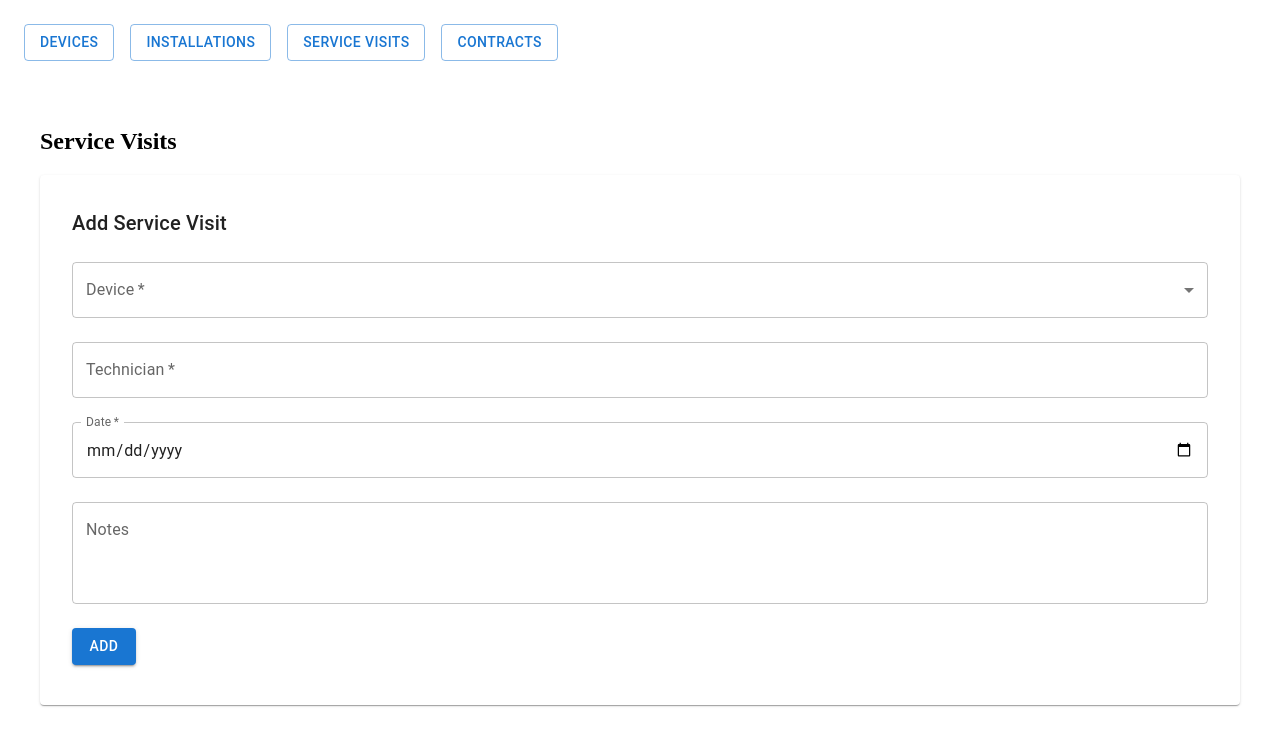
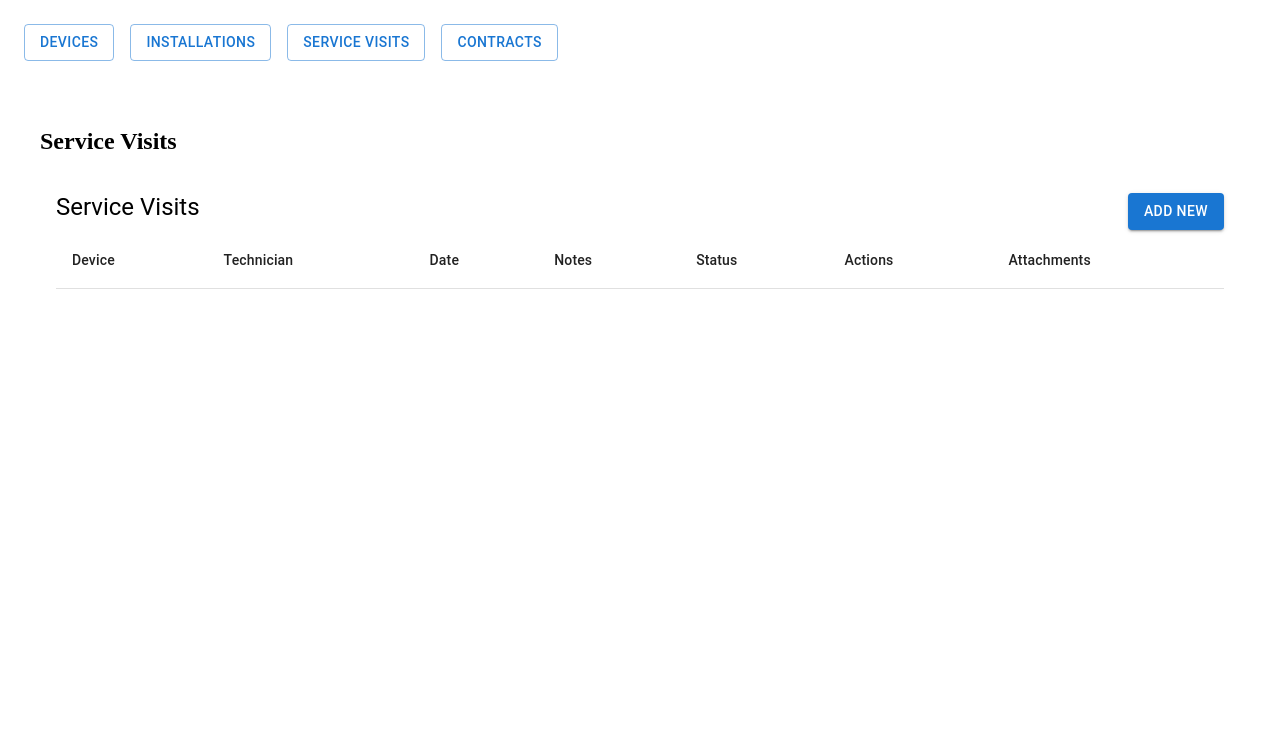
Before and after one commit to Naveed69/Janitri-Assignment, a React (Vite) app in the folder janatri/: page /visits in a window 1280 px wide. Shown: the top 746 px of the page. Built offline with nearby package versions, Linux system fonts and the light colour scheme.

Commit message:
created service visit forms

```diff
--- a/janatri/src/features/serviceVisits/serviceVisitsSlice.js
+++ b/janatri/src/features/serviceVisits/serviceVisitsSlice.js
@@ -23,10 +23,12 @@ const serviceVisitsSlice = createSlice({
       },
     },
 
-    markServiceDone(state, action) {
-      const visit = state.find((v) => v.id === action.payload);
+    markServiceDone: (state, action) => {
+      const { id, attachments } = action.payload;
+      const visit = state.find((v) => v.id === id);
       if (visit) {
         visit.status = "done";
+        visit.attachments = attachments || [];
         localStorage.setItem("serviceVisits", JSON.stringify(state));
       }
     },
--- a/janatri/src/pages/ServiceVisits/ServiceVisits.jsx
+++ b/janatri/src/pages/ServiceVisits/ServiceVisits.jsx
@@ -1,8 +1,6 @@
-import React from "react";
-import ServiceVisitForm from "./components/ServiceVisitForm";
+import React, { useState } from "react";
 import ServiceVisitList from "./components/ServiceVisitList";
 import styles from "./ServiceVisits.module.scss";
-import { useState } from "react";
 import { useSelector } from "react-redux";
 
 const ServiceVisits = () => {
@@ -14,11 +12,11 @@ const ServiceVisits = () => {
   return (
     <div className={styles.container}>
       <h2>Service Visits</h2>
-      <ServiceVisitForm
+      {/* ✅ Removed the always-visible form here */}
+      <ServiceVisitList
+        setEditingId={setEditingId}
         editingVisit={visitToEdit}
-        setEditingId={setEditingId}
       />
-      <ServiceVisitList setEditingId={setEditingId} />
     </div>
   );
 };
--- /dev/null
+++ b/janatri/src/pages/ServiceVisits/components/MarkAsDoneDialog.jsx
@@ -0,0 +1,44 @@
+import {
+  Dialog,
+  DialogTitle,
+  DialogContent,
+  DialogActions,
+  Button,
+  TextField,
+} from "@mui/material";
+import { useState } from "react";
+
+const MarkAsDoneDialog = ({ open, onClose, onSubmit }) => {
+  const [files, setFiles] = useState([]);
+
+  const handleFileChange = (e) => {
+    setFiles([...e.target.files]);
+  };
+
+  const handleSubmit = () => {
+    onSubmit(files); // pass files back to parent
+    onClose();
+  };
+
+  return (
+    <Dialog open={open} onClose={onClose}>
+      <DialogTitle>Upload Attachments</DialogTitle>
+      <DialogContent>
+        <input
+          type="file"
+          multiple
+          accept=".jpg,.jpeg,.png,.pdf"
+          onChange={handleFileChange}
+        />
+      </DialogContent>
+      <DialogActions>
+        <Button onClick={onClose}>Cancel</Button>
+        <Button variant="contained" onClick={handleSubmit}>
+          Submit & Mark Done
+        </Button>
+      </DialogActions>
+    </Dialog>
+  );
+};
+
+export default MarkAsDoneDialog;
--- a/janatri/src/pages/ServiceVisits/components/ServiceVisitForm.jsx
+++ b/janatri/src/pages/ServiceVisits/components/ServiceVisitForm.jsx
@@ -21,7 +21,7 @@ const initialForm = {
   notes: "",
 };
 
-const ServiceVisitForm = ({ editingVisit, setEditingId }) => {
+const ServiceVisitForm = ({ editingVisit, setEditingId, onClose }) => {
   const dispatch = useDispatch();
   const devices = useSelector((state) => state.devices);
   const [form, setForm] = useState(initialForm);
@@ -48,6 +48,7 @@ const ServiceVisitForm = ({ editingVisit, setEditingId }) => {
       dispatch(addServiceVisit({ ...form, id: Date.now() }));
     }
     setForm(initialForm);
+    onClose();
   };
 
   const cancelEdit = () => {
--- a/janatri/src/pages/ServiceVisits/components/ServiceVisitList.jsx
+++ b/janatri/src/pages/ServiceVisits/components/ServiceVisitList.jsx
@@ -1,76 +1,207 @@
-import React from "react";
+import React, { useState } from "react";
 import styles from "./ServiceVisitList.module.scss";
 import { useDispatch, useSelector } from "react-redux";
-import { deleteServiceVisit } from "../../../features/serviceVisits/serviceVisitsSlice";
-import { Card, CardContent, Typography, IconButton, Grid } from "@mui/material";
+import {
+  deleteServiceVisit,
+  markServiceDone,
+} from "../../../features/serviceVisits/serviceVisitsSlice";
+import MarkAsDoneDialog from "./MarkAsDoneDialog";
+import {
+  Table,
+  TableHead,
+  TableRow,
+  TableCell,
+  TableBody,
+  Typography,
+  Button,
+  IconButton,
+  Dialog,
+  DialogTitle,
+  DialogContent,
+  DialogActions,
+} from "@mui/material";
 import DeleteIcon from "@mui/icons-material/Delete";
 import EditIcon from "@mui/icons-material/Edit";
-import { markServiceDone } from "../../../features/serviceVisits/serviceVisitsSlice";
+import ServiceVisitForm from "./ServiceVisitForm"; // <-- make sure this is your form component
 
 const ServiceVisitList = ({ setEditingId }) => {
   const dispatch = useDispatch();
   const visits = useSelector((state) => state.serviceVisits);
   const devices = useSelector((state) => state.devices);
 
-  const handleDelete = (id) => {
-    dispatch(deleteServiceVisit(id));
+  const [open, setOpen] = useState(false);
+
+  const handleOpenModal = () => {
+    setEditingId(null); // for add new
+    setOpen(true);
   };
 
+  const handleCloseModal = () => {
+    setOpen(false);
+  };
+
+  const getDeviceName = (id) => {
+    const device = devices.find((d) => d.id === id);
+    return device.name;
+  };
+
+  const [markingId, setMarkingId] = useState(null);
+  const [showDialog, setShowDialog] = useState(false);
+
   return (
-    <Grid container spacing={2}>
-      {visits.map((visit) => {
-        const device = devices.find((d) => d.id === visit.deviceId);
-        return (
-          <Grid item xs={12} md={6} key={visit.id}>
-            <Card className={styles.card}>
-              <CardContent>
-                <Typography variant="h6" gutterBottom>
-                  {device ? device.name : "🛑 Deleted Device"}
+    <div className={styles.wrapper}>
+      <div
+        style={{
+          display: "flex",
+          justifyContent: "space-between",
+          alignItems: "center",
+        }}
+      >
+        <Typography variant="h5" gutterBottom>
+          Service Visits
         </Typography>
-                <Typography variant="body2">
-                  <strong>Technician:</strong> {visit.technician}
-                </Typography>
-                <Typography variant="body2">
-                  <strong>Date:</strong> {visit.date}
-                </Typography>
-                <Typography variant="body2">
-                  <strong>Notes:</strong> {visit.notes || "-"}
-                </Typography>
-                <div className={styles.actions}>
+        <Button variant="contained" onClick={handleOpenModal}>
+          Add New
+        </Button>
+      </div>
+
+      <Table>
+        <TableHead>
+          <TableRow>
+            <TableCell>Device</TableCell>
+            <TableCell>Technician</TableCell>
+            <TableCell>Date</TableCell>
+            <TableCell>Notes</TableCell>
+            <TableCell>Status</TableCell>
+            <TableCell>Actions</TableCell>
+            <TableCell>Attachments</TableCell>
+          </TableRow>
+        </TableHead>
+        <TableBody>
+          {visits.map((visit) => (
+            <TableRow key={visit.id}>
+              <TableCell>{getDeviceName(visit.deviceId)}</TableCell>
+              <TableCell>{visit.technician}</TableCell>
+              <TableCell>{visit.date}</TableCell>
+              <TableCell>{visit.notes || "-"}</TableCell>
+              <TableCell>
+                <span
+                  style={{
+                    color: visit.status === "done" ? "green" : "orange",
+                    fontWeight: "bold",
+                  }}
+                >
+                  {visit.status === "done" ? "✅ Completed" : "⏳ Pending"}
+                </span>
+              </TableCell>
+              <TableCell>
                 <IconButton
-                    onClick={() => setEditingId(visit.id)}
+                  onClick={() => {
+                    setEditingId(visit.id);
+                    setOpen(true);
+                  }}
                   size="small"
                 >
                   <EditIcon fontSize="small" />
                 </IconButton>
                 <IconButton
-                    onClick={() => handleDelete(visit.id)}
+                  onClick={() => dispatch(deleteServiceVisit(visit.id))}
                   size="small"
                 >
                   <DeleteIcon fontSize="small" />
                 </IconButton>
-                  <Typography variant="body2">
-                    <strong>Status:</strong>{" "}
-                    {visit.status === "done" ? "✅ Completed" : "⏳ Pending"}
-                  </Typography>
-
-                  {visit.status === "pending" && (
-                    <IconButton
+                {visit.status !== "done" && (
+                  <Button
+                    onClick={() => {
+                      setMarkingId(visit.id); // store current visit id
+                      setShowDialog(true); // open the attachment modal
+                    }}
                     size="small"
-                      onClick={() => dispatch(markServiceDone(visit.id))}
                     variant="outlined"
-                      sx={{ marginTop: "0.5rem" }}
+                    sx={{ ml: 1 }}
                   >
                     Mark as Done
-                    </IconButton>
+                  </Button>
                 )}
-                </div>
-              </CardContent>
-            </Card>
-          </Grid>
+              </TableCell>
+              <TableCell>
+                {visit.attachments && visit.attachments.length > 0 ? (
+                  <ul style={{ paddingLeft: "1rem" }}>
+                    {visit.attachments.map((file, idx) => {
+                      if (!file || !file.type || !file.data) return null;
+
+                      return (
+                        <li key={idx}>
+                          <strong>{file.name || "Unnamed file"}</strong>
+                          <br />
+                          {file.type.startsWith("image/") ? (
+                            <img src={file.data} alt={file.name} width={100} />
+                          ) : file.type === "application/pdf" ? (
+                            <a
+                              href={file.data}
+                              target="_blank"
+                              rel="noopener noreferrer"
+                            >
+                              View PDF
+                            </a>
+                          ) : (
+                            <a href={file.data} download={file.name}>
+                              Download
+                            </a>
+                          )}
+                        </li>
                       );
                     })}
-    </Grid>
+                  </ul>
+                ) : (
+                  "-"
+                )}
+              </TableCell>
+            </TableRow>
+          ))}
+        </TableBody>
+      </Table>
+
+      {/* Modal Dialog */}
+      <Dialog open={open} onClose={handleCloseModal} maxWidth="sm" fullWidth>
+        <DialogTitle>
+          {setEditingId ? "Edit Visit" : "Add New Visit"}
+        </DialogTitle>
+        <DialogContent>
+          <ServiceVisitForm onClose={handleCloseModal} />
+        </DialogContent>
+        <DialogActions>
+          <Button onClick={handleCloseModal}>Cancel</Button>
+        </DialogActions>
+      </Dialog>
+      <MarkAsDoneDialog
+        open={showDialog}
+        onClose={() => {
+          setShowDialog(false);
+          setMarkingId(null);
+        }}
+        onSubmit={async (files) => {
+          const toBase64 = (file) =>
+            new Promise((resolve, reject) => {
+              const reader = new FileReader();
+              reader.onload = () =>
+                resolve({
+                  name: file.name,
+                  type: file.type,
+                  data: reader.result,
+                });
+              reader.onerror = reject;
+              reader.readAsDataURL(file);
+            });
+
+          const attachments = await Promise.all(files.map(toBase64));
+
+          dispatch(markServiceDone({ id: markingId, attachments }));
+          setShowDialog(false);
+          setMarkingId(null);
+        }}
+      />
+    </div>
   );
 };
 
--- a/janatri/src/pages/ServiceVisits/components/ServiceVisitList.module.scss
+++ b/janatri/src/pages/ServiceVisits/components/ServiceVisitList.module.scss
@@ -1,6 +1,5 @@
-.card {
+.wrapper {
   padding: 1rem;
-  position: relative;
 }
 
 .actions {
```
Lines whose indentation alone changed are shown as unchanged.
